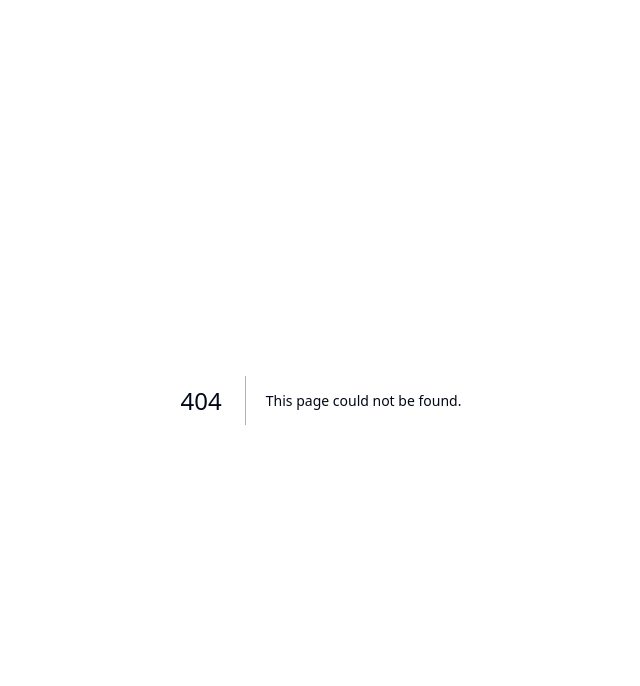
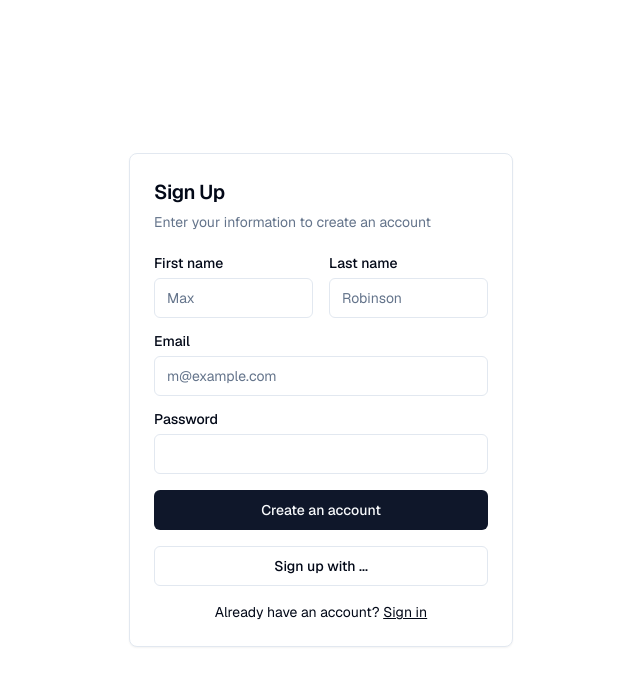
Before and after one commit to ManPuyol/Jean-Monnet-Serious-Game, a Next.js app: page /sign-up in a window 1280 px wide. Before the commit this address had no page. Shown: the top 686 px of the page, without its empty margins (319-959 px from the left). Built offline with nearby package versions, Linux system fonts and the light colour scheme.

Commit message:
Basic Auth

```diff
--- /dev/null
+++ b/app/sign-in/page.tsx
@@ -0,0 +1,173 @@
+import Link from "next/link"
+
+import { headers } from "next/headers";
+import { createClient } from "@/utils/supabase/server";
+import { redirect } from "next/navigation";
+import { SubmitButton } from "@/components/submit-button";
+import { Button } from "@/components/ui/button"
+import {
+  Card,
+  CardContent,
+  CardDescription,
+  CardHeader,
+  CardTitle,
+} from "@/components/ui/card"
+import { Input } from "@/components/ui/input"
+import { Label } from "@/components/ui/label"
+
+export default function Login({
+  searchParams,
+}: {
+  searchParams: { message: string };
+}) {
+  const signIn = async (formData: FormData) => {
+    "use server";
+
+    const email = formData.get("email") as string;
+    const password = formData.get("password") as string;
+    const supabase = createClient();
+
+    const { error } = await supabase.auth.signInWithPassword({
+      email,
+      password,
+    });
+
+    if (error) {
+      console.error(error);
+    }
+
+    // return redirect("/protected");
+  };
+
+  const signUp = async (formData: FormData) => {
+    "use server";
+
+    const origin = headers().get("origin");
+    const email = formData.get("email") as string;
+    const password = formData.get("password") as string;
+    const supabase = createClient();
+
+    const { error } = await supabase.auth.signUp({
+      email,
+      password,
+      options: {
+        emailRedirectTo: `${origin}/auth/callback`,
+      },
+    });
+
+    if (error) {
+      return redirect("/login?message=Could not authenticate user");
+    }
+
+    return redirect("/login?message=Check email to continue sign in process");
+  };
+
+  return (
+    <div className="flex-1 flex flex-col w-full px-8 sm:max-w-md justify-center gap-2">
+      {/* <Link
+        href="/"
+        className="absolute left-8 top-8 py-2 px-4 rounded-md no-underline text-foreground bg-btn-background hover:bg-btn-background-hover flex items-center group text-sm"
+      >
+        <svg
+          xmlns="http://www.w3.org/2000/svg"
+          width="24"
+          height="24"
+          viewBox="0 0 24 24"
+          fill="none"
+          stroke="currentColor"
+          strokeWidth="2"
+          strokeLinecap="round"
+          strokeLinejoin="round"
+          className="mr-2 h-4 w-4 transition-transform group-hover:-translate-x-1"
+        >
+          <polyline points="15 18 9 12 15 6" />
+        </svg>{" "}
+        Back
+      </Link> */}
+
+      {/* <form className="animate-in flex-1 flex flex-col w-full justify-center gap-2 text-foreground">
+        <label className="text-md" htmlFor="email">
+          Email
+        </label>
+        <input
+          className="rounded-md px-4 py-2 bg-inherit border mb-6"
+          name="email"
+          placeholder="you@example.com"
+          required
+        />
+        <label className="text-md" htmlFor="password">
+          Password
+        </label>
+        <input
+          className="rounded-md px-4 py-2 bg-inherit border mb-6"
+          type="password"
+          name="password"
+          placeholder="••••••••"
+          required
+        />
+        <SubmitButton
+          formAction={signIn}
+          className="bg-green-700 rounded-md px-4 py-2 text-foreground mb-2"
+          pendingText="Signing In..."
+        >
+          Sign In
+        </SubmitButton>
+        <SubmitButton
+          formAction={signUp}
+          className="border border-foreground/20 rounded-md px-4 py-2 text-foreground mb-2"
+          pendingText="Signing Up..."
+        >
+          Sign Up
+        </SubmitButton>
+        {searchParams?.message && (
+          <p className="mt-4 p-4 bg-foreground/10 text-foreground text-center">
+            {searchParams.message}
+          </p>
+        )}
+      </form> */}
+      <Card className="animate-in mx-auto max-w-sm">
+        <CardHeader>
+          <CardTitle className="text-2xl">Login</CardTitle>
+          <CardDescription>
+            Enter your email below to login to your account
+          </CardDescription>
+        </CardHeader>
+        <CardContent>
+          <form className="grid gap-4">
+            <div className="grid gap-2">
+              <Label htmlFor="email">Email</Label>
+              <Input
+                id="email"
+                name="email"
+                type="email"
+                placeholder="m@example.com"
+                required
+              />
+            </div>
+            <div className="grid gap-2">
+              <div className="flex items-center">
+                <Label htmlFor="password">Password</Label>
+                <Link href="#" className="ml-auto inline-block text-sm underline">
+                  Forgot your password?
+                </Link>
+              </div>
+              <Input id="password" name="password" type="password" required />
+            </div>
+            <SubmitButton formAction={signIn} type="submit" className="w-full">
+              Login
+            </SubmitButton>
+            <Button variant="outline" className="w-full">
+              Login with ...
+            </Button>
+          </form>
+          <div className="mt-4 text-center text-sm">
+            Don&apos;t have an account?{" "}
+            <Link href="/sign-up" className="underline">
+              Sign up
+            </Link>
+          </div>
+        </CardContent>
+      </Card>
+    </div>
+  );
+}
--- /dev/null
+++ b/app/sign-up/page.tsx
@@ -0,0 +1,98 @@
+import Link from "next/link";
+import { headers } from "next/headers";
+import { createClient } from "@/utils/supabase/server";
+import { redirect } from "next/navigation";
+import { Button } from "@/components/ui/button"
+import {
+  Card,
+  CardContent,
+  CardDescription,
+  CardHeader,
+  CardTitle,
+} from "@/components/ui/card"
+import { Input } from "@/components/ui/input"
+import { Label } from "@/components/ui/label"
+import { SubmitButton } from "@/components/submit-button";
+export default function Login({
+  searchParams,
+}: {
+  searchParams: { message: string };
+}) {
+
+  const signUp = async (formData: FormData) => {
+    "use server";
+
+    const origin = headers().get("origin");
+    const email = formData.get("email") as string;
+    const password = formData.get("password") as string;
+    const supabase = createClient();
+
+    const { error } = await supabase.auth.signUp({
+      email,
+      password,
+      options: {
+        emailRedirectTo: `${origin}/auth/callback`,
+      },
+    });
+
+    if (error) {
+      console.error(error);
+    }
+
+    // return redirect("/login?message=Check email to continue sign in process");
+  };
+
+  return (
+    <div className="flex-1 flex flex-col w-full px-8 sm:max-w-md justify-center gap-2">
+      <Card className="animate-in mx-auto max-w-sm">
+        <CardHeader>
+          <CardTitle className="text-xl">Sign Up</CardTitle>
+          <CardDescription>
+            Enter your information to create an account
+          </CardDescription>
+        </CardHeader>
+        <CardContent>
+          <form className="grid gap-4">
+            <div className="grid grid-cols-2 gap-4">
+              <div className="grid gap-2">
+                <Label htmlFor="first-name">First name</Label>
+                <Input id="first-name" placeholder="Max" required />
+              </div>
+              <div className="grid gap-2">
+                <Label htmlFor="last-name">Last name</Label>
+                <Input id="last-name" placeholder="Robinson" required />
+              </div>
+            </div>
+            <div className="grid gap-2">
+              <Label htmlFor="email">Email</Label>
+              <Input
+                id="email"
+                name="email"
+                type="email"
+                placeholder="m@example.com"
+                required
+              />
+            </div>
+            <div className="grid gap-2">
+              <Label htmlFor="password">Password</Label>
+              <Input id="password" name="password" type="password" />
+            </div>
+            <SubmitButton
+              formAction={signUp} type="submit" className="w-full">
+              Create an account
+            </SubmitButton>
+            <Button variant="outline" className="w-full">
+              Sign up with ...
+            </Button>
+          </form>
+          <div className="mt-4 text-center text-sm">
+            Already have an account?{" "}
+            <Link href="/sign-in" className="underline">
+              Sign in
+            </Link>
+          </div>
+        </CardContent>
+      </Card>
+    </div>
+  );
+}
```
